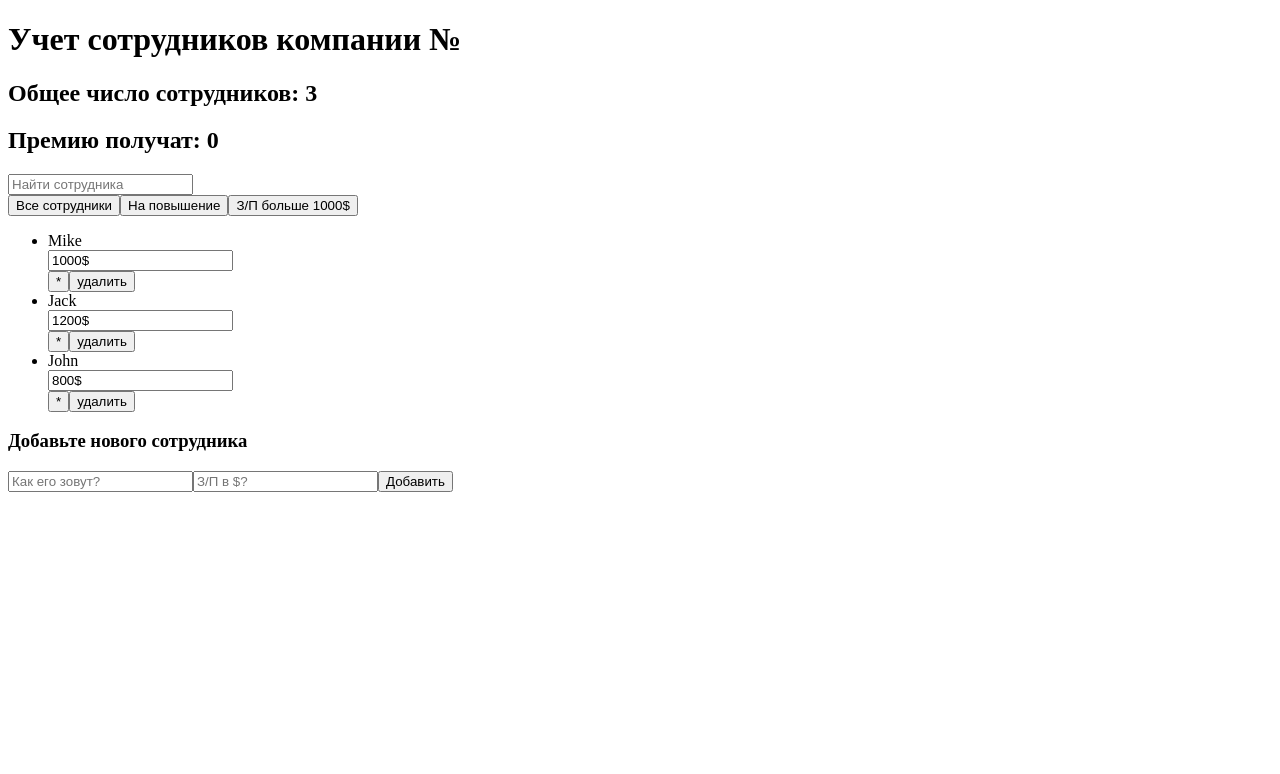
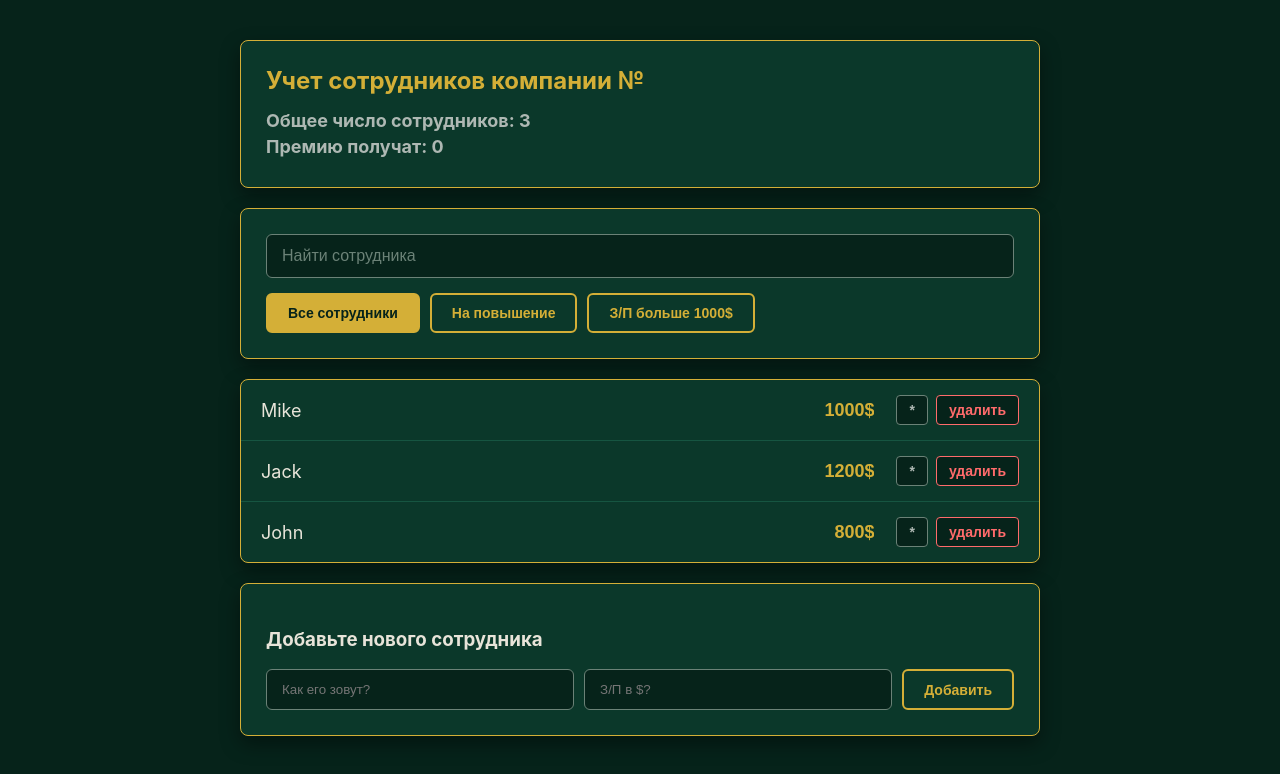
Before and after one commit to yulo999/project, a React (Vite) app: page / in a window 1280 px wide. Shown: the top 774 px of the page. Built offline with nearby package versions, Linux system fonts and the light colour scheme.

Commit message:
Update App.css

```diff
--- a/src/App.css
+++ b/src/App.css
@@ -0,0 +1,174 @@
+body {
+  margin: 0;
+  font-family:
+    -apple-system, "Segoe UI", sans-serif;
+  background-color: #06231a;
+  color: #e8e4d9;
+}
+.app-container {
+  max-width: 800px;
+  margin: 40px auto;
+  padding: 0 20px;
+}
+.block-style {
+  background-color: #0b382a;
+  padding: 25px;
+  border-radius: 8px;
+  box-shadow: 0 8px 20px rgba(0, 0, 0, 0.4);
+  border: 1px solid #d4af37;
+  margin-bottom: 20px;
+}
+.app-info h1 {
+  font-size: 24px;
+  margin-top: 0;
+  margin-bottom: 15px;
+  color: #d4af37;
+}
+.app-info h2 {
+  font-size: 18px;
+  color: #aeb8b3;
+  margin: 5px 0;
+}
+.search-panel {
+  display: flex;
+  flex-direction: column;
+  gap: 15px;
+}
+.search-input {
+  width: 100%;
+  padding: 12px 15px;
+  background-color: #06231a;
+  color: #e8e4d9;
+  border: 1px solid #6b8277;
+  border-radius: 6px;
+  font-size: 16px;
+  box-sizing: border-box;
+  outline: none;
+  transition: all 0.2s;
+}
+.search-input:focus {
+  border-color: #d4af37;
+  box-shadow: 0 0 8px rgba(212, 175, 55, 0.4);
+}
+.search-input::placeholder {
+  color: #6b8277;
+}
+.btn-group {
+  display: flex;
+  gap: 10px;
+}
+.btn {
+  padding: 10px 20px;
+  border: 2px solid #d4af37;
+  border-radius: 6px;
+  cursor: pointer;
+  font-weight: 600;
+  font-size: 14px;
+  transition: all 0.2s;
+}
+.btn-light {
+  background-color: #d4af37;
+  color: #06231a;
+}
+.add-form {
+  display: flex;
+  gap: 10px;
+}
+.add-form input {
+  padding: 12px 15px;
+  border: 1px solid #6b8277;
+  border-radius: 6px;
+  background-color: #06231a;
+  color: #e8e4d9;
+  outline: none;
+  width: 100%;
+}
+.btn-outline-light {
+  background-color: transparent;
+  color: #d4af37;
+}
+.btn-outline-light:hover {
+  background-color: rgba(212, 175, 55, 0.1);
+}
+.employee-list {
+  list-style-type: none;
+  padding: 0;
+  margin: 0 0 20px 0;
+  background-color: #0b382a;
+  border-radius: 8px;
+  box-shadow: 0 8px 20px rgba(0, 0, 0, 0.4);
+  border: 1px solid #d4af37;
+  overflow: hidden;
+}
+.list-group-item {
+  display: flex;
+  justify-content: space-between;
+  align-items: center;
+  padding: 15px 20px;
+  border-bottom: 1px solid #165541;
+}
+.list-group-item:last-child {
+  border-bottom: none;
+}
+.employee-name {
+  font-size: 18px;
+  cursor: pointer;
+  flex-grow: 1;
+  transition: color 0.2s;
+}
+.promoted-text {
+  color: #ffd700;
+  font-weight: bold;
+  text-shadow: 0 0 10px rgba(255, 215, 0, 0.3);
+}
+.employee-controls {
+  display: flex;
+  align-items: center;
+  gap: 20px;
+}
+.employee-salary {
+  border: none;
+  text-align: right;
+  font-size: 18px;
+  font-weight: bold;
+  width: 80px;
+  background: transparent;
+  outline: none;
+  color: #d4af37;
+}
+.action-buttons {
+  display: flex;
+  gap: 8px;
+}
+.btn-icon {
+  background: #06231a;
+  border: 1px solid #6b8277;
+  color: #aeb8b3;
+  border-radius: 4px;
+  padding: 6px 12px;
+  cursor: pointer;
+  font-size: 14px;
+  transition: all 0.2s;
+  font-weight: bold;
+}
+.btn-icon:hover {
+  border-color: #d4af37;
+  color: #d4af37;
+}
+.bonus-active {
+  color: #ffd700;
+  border-color: #ffd700;
+  background-color: rgba(255, 215, 0, 0.1);
+  box-shadow: 0 0 8px rgba(255, 215, 0, 0.4);
+}
+.bonus-active:hover {
+  background-color: rgba(255, 215, 0, 0.2);
+}
+.delete {
+  color: #ff6b6b;
+  border-color: #ff6b6b;
+}
+.delete:hover {
+  background-color: rgba(255, 107, 107, 0.1);
+  color: #ff4d4d;
+}
```
